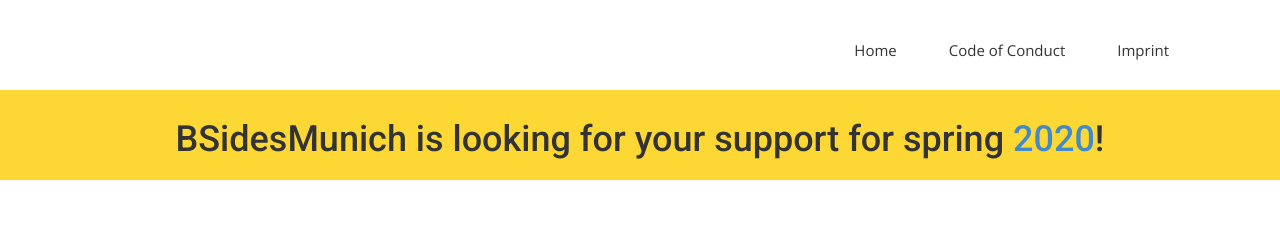
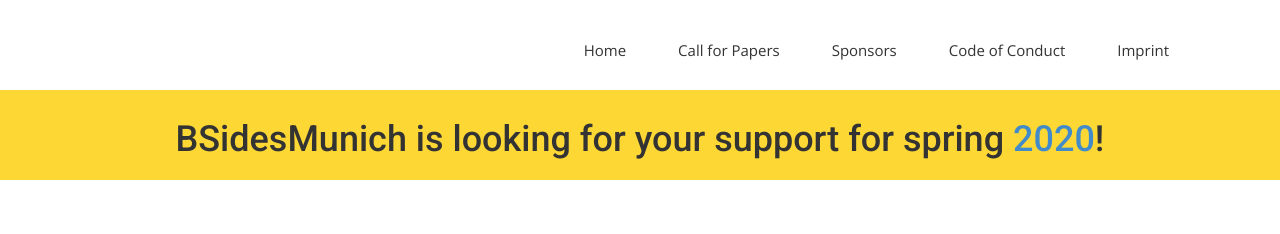
Before and after one commit to BSidesMUC/www, a Jekyll site: the page built from index.md, in a window 1280 px wide and 900 px high. Shown: the top 234 px of the window. Built offline with Jekyll 4.4.1, drawn with Linux system fonts in a browser that asks for light colours; some web fonts are replaced.

Commit message:
Added links to current year

```diff
--- a/_data/navigation.yml
+++ b/_data/navigation.yml
@@ -1,5 +1,9 @@
 - title: Home
   url: /
+- title: Call for Papers
+  url: https://2020.bsidesmunich.org/callforpapers/
+- title: Sponsors
+  url: https://2020.bsidesmunich.org/sponsors/
 - title: Code of Conduct
   url: /codeofconduct
 - title: Imprint
```
